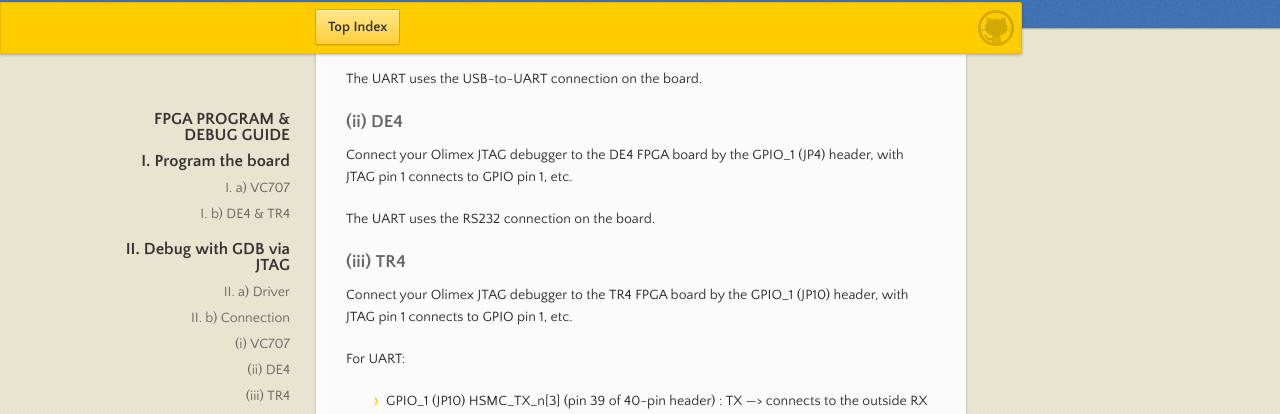
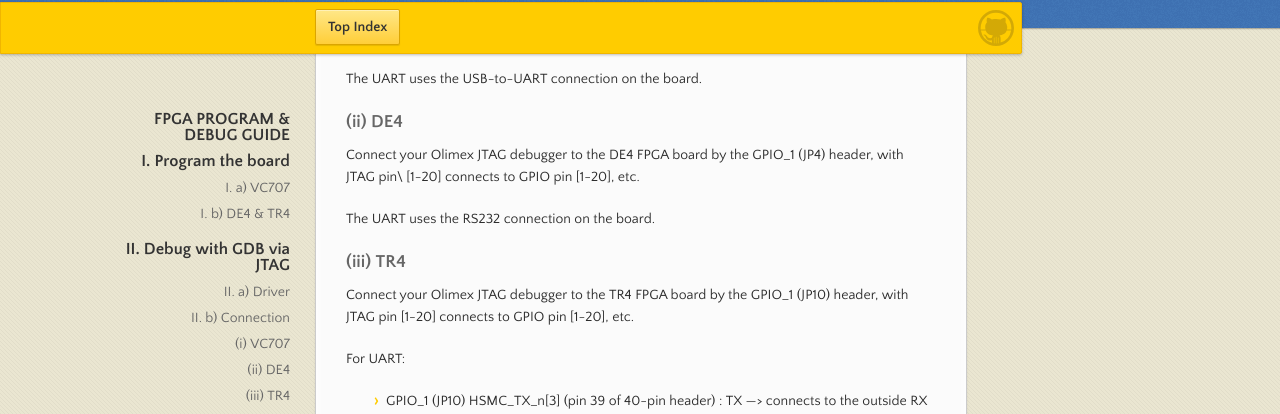
Before and after one commit to lapnd/httdes.github.io, a Jekyll site: the page built from fpgaguide.md, in a window 1280 px wide and 900 px high, scrolled down 2048 px. Shown: the part 113-527 px from the top of the window. Built offline with Jekyll 4.4.1, drawn with Linux system fonts in a browser that asks for light colours; our own code applies the rules of GitHub Pages for plain Markdown files; some of the changed text lies outside the part shown.

Commit message:
Update fpgaguide.md

```diff
--- a/fpgaguide.md
+++ b/fpgaguide.md
@@ -75,13 +75,13 @@ The UART uses the USB-to-UART connection on the board.
 
 ### (ii) DE4
 
-Connect your Olimex JTAG debugger to the DE4 FPGA board by the GPIO_1 (JP4) header, with JTAG pin 1 connects to GPIO pin 1, etc.
+Connect your Olimex JTAG debugger to the DE4 FPGA board by the GPIO_1 (JP4) header, with JTAG pin\ [1-20\] connects to GPIO pin \[1-20\], etc.
 
 The UART uses the RS232 connection on the board.
 
 ### (iii) TR4
 
-Connect your Olimex JTAG debugger to the TR4 FPGA board by the GPIO_1 (JP10) header, with JTAG pin 1 connects to GPIO pin 1, etc.
+Connect your Olimex JTAG debugger to the TR4 FPGA board by the GPIO_1 (JP10) header, with JTAG pin \[1-20\] connects to GPIO pin \[1-20\], etc.
 
 For UART:
 - GPIO_1 (JP10) HSMC_TX_n[3] (pin 39 of 40-pin header) : TX ---> connects to the outside RX
```
Also changed, not shown: other parts of fpgaguide.md (+6 -6 lines).
